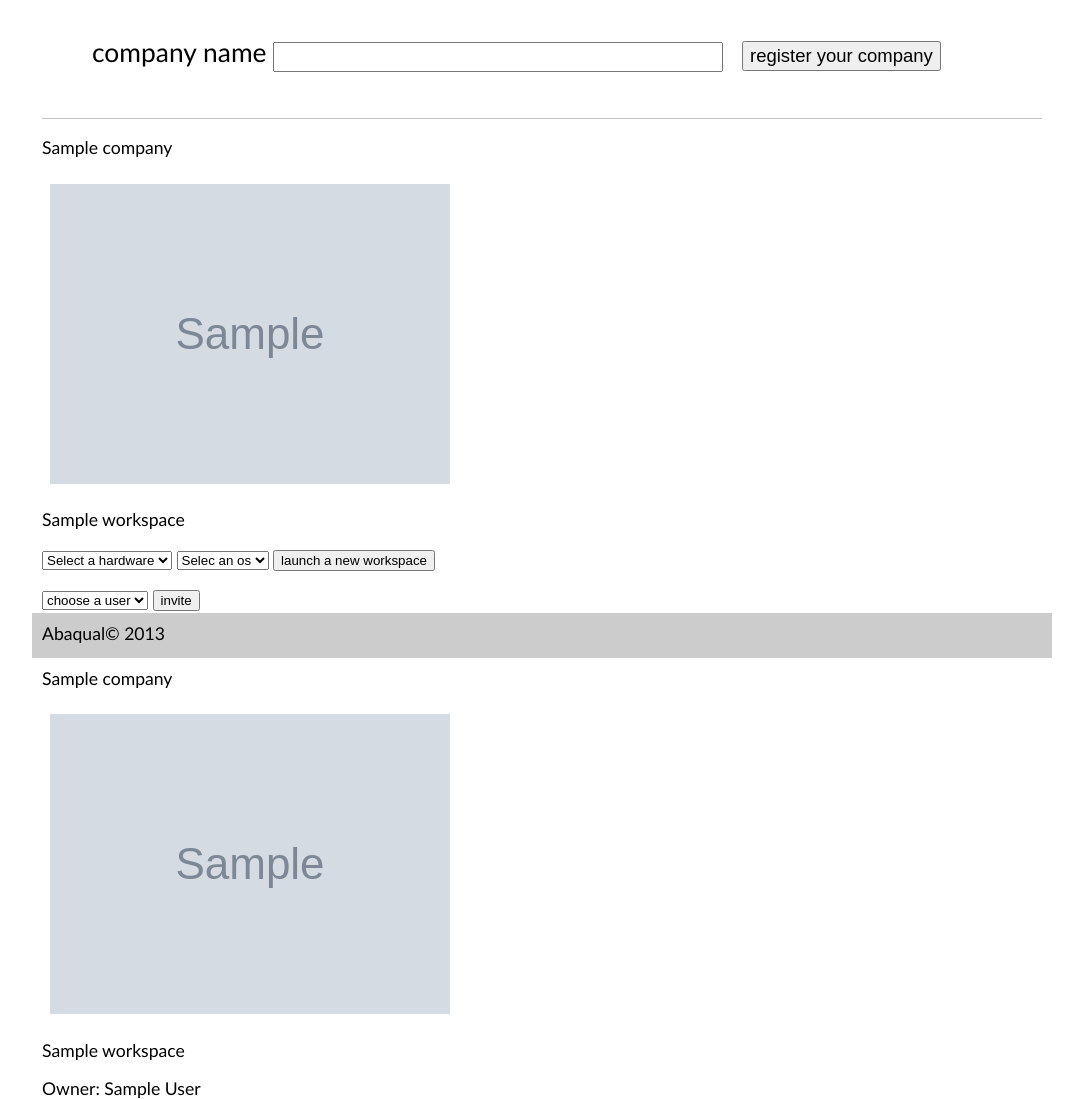
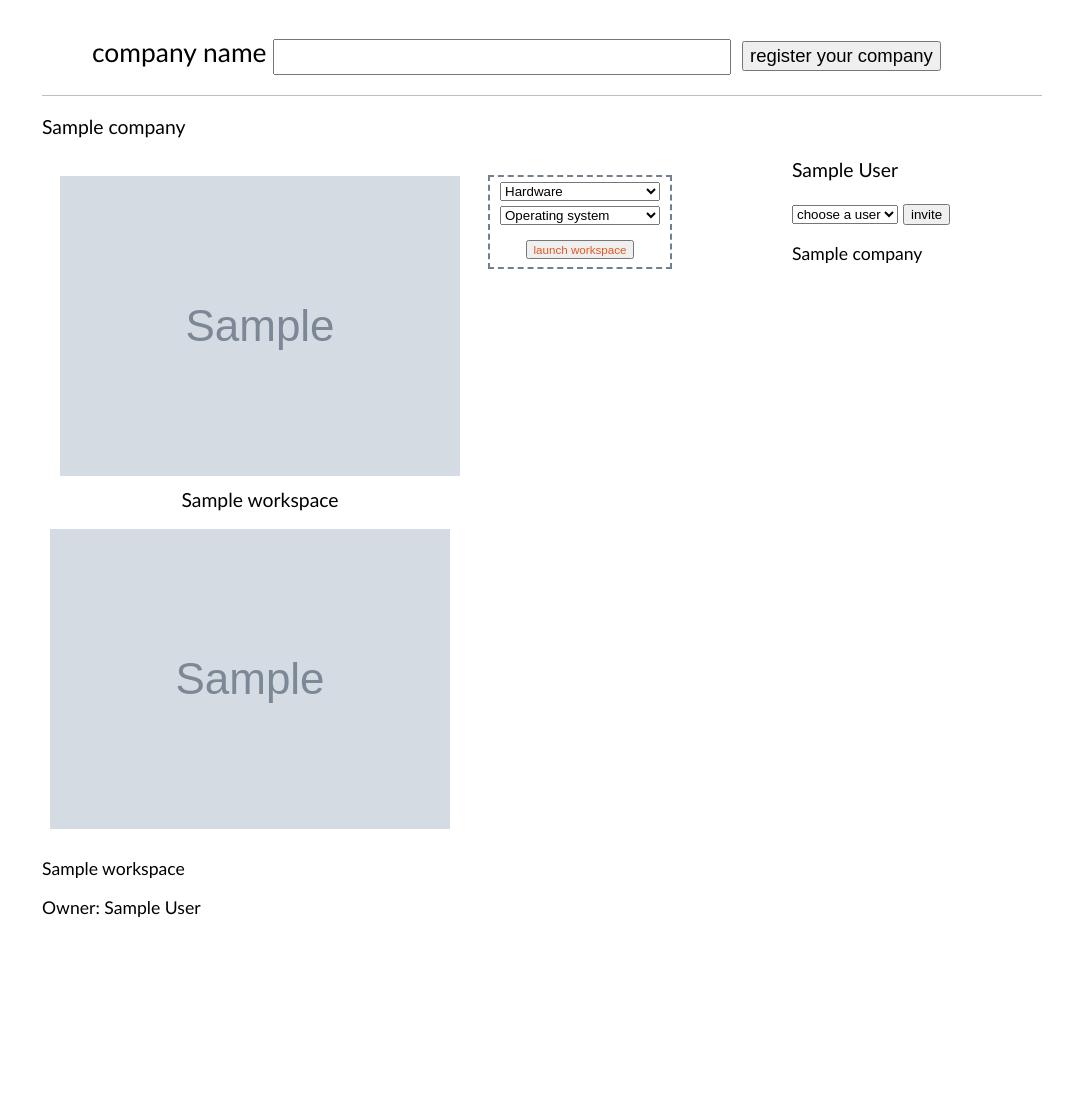
Before and after one commit to shoeybi/abq_web, a Django app: page /profile/ in a window 1280 px wide. Shown: the part 140-1239 px from the top of the page, without its empty margins (98-1181 px from the left). After the commit the page ends 1057 px from the top, so only its background shows below. Run offline with Django 3.2, Linux system fonts and the light colour scheme; a user stored in the database is signed in; tables that the repository leaves empty hold one stand-in row (values such as "Sample post"); grey boxes marked "Sample" are stand-in pictures; parts of the project's set-up code (start-up, migrations or seed data) failed here and were passed over.

Commit message:
working on profile

```diff
--- a/awd/abq/forms.py
+++ b/awd/abq/forms.py
@@ -71,10 +71,10 @@
     # show hardware option and resubmit the form as soon as it is changed
     hardware = forms.ModelChoiceField(queryset=Hardware.objects.all(),
                                       widget=forms.Select(attrs={"onChange":'submit()'}),
-                                      empty_label='Select a hardware')
+                                      empty_label='Hardware')
     # by default, don't show any os until we know thw hardware
     os       = forms.ModelChoiceField(queryset=OS.objects.none(),
-                                      empty_label="Selec an os", required=False)
+                                      empty_label="Operating system", required=False)
 
     # because os is to optional but is needed to form a workspace
     # we define a special method that checks if the os is valid otherwise
--- a/awd/static/css/awd.css
+++ b/awd/static/css/awd.css
@@ -192,3 +192,52 @@
 		    display: table-cell;
 
 }
+
+#company {
+	 font-size: 1.1em;
+}
+
+#company #left {
+	 width: 750px;
+	 float: left;
+	 clear: both;
+}
+
+#company #left #workspace {
+	 clear: right;
+	 float: left;
+}
+
+#company #left #workspace figure {
+       margin: 10px;
+       display: table;
+       text-align: center;
+       padding: 0px;
+}
+
+#company #left #workspace_launch{
+	 margin-top: 17px;
+	 width: 180px;
+	 border:2px dashed #708090;
+	 float: left;
+	 text-align: center;
+	 height: 90px;
+	 margin-left: 10px;
+}
+
+
+#company #left #workspace_launch select{
+	 width: 160px;
+}
+
+#company #left #workspace_launch input{
+	 color: #E25822;
+	 text-decoration:  none;
+	 display: inline-block;
+	 margin-top: 15px;
+	 font-size: 0.6em;
+}
+
+#company #left #workspace_launch .error {
+	 margin-top: 10px;
+}
--- a/awd/templates/base.html
+++ b/awd/templates/base.html
@@ -1,3 +1,4 @@
+<!DOCTYPE html>
 <html>
 
 
@@ -36,10 +37,11 @@
       {% endblock %}
     </div>
 
+    <!--
     <div id="footer">
       Abaqual© 2013
     </div>
-
+    -->
   </body>
 
 
--- a/awd/templates/profile.html
+++ b/awd/templates/profile.html
@@ -30,28 +30,54 @@
 
 {% for company in company_dic.values %}
 
+<div id="company">
+
+  <div id="name">
     <p> {{ company.company }} </p>
+  </div>
+
+  <div id="left">
 
     <div id="workspaces">
       {% for workspace in company.workspaces %}
       <div id="workspace">
-    <a href="url"> <img src="{{workspace.image.url }}" /> </a>
-    <p> {{workspace.name}} </p>
+	<figure>
+	  <a href="url" alt="{{workspace.name}}">
+	    <img src="{{workspace.image.url }}" alt="">
+	  </a>
+	  <figcaption>{{workspace.name}}</figcaption>
+	</figure>
       </div>
+
       {% endfor %}
     </div>
 
-
     <div id="workspace_launch" >
-  <p> {{company.workspace_launch_form.errors.as_text}}</p>
       <form method="post">
 	{% csrf_token %}
 	{{company.workspace_launch_form.company_name}}
 	{{company.workspace_launch_form.hardware}}
 	{{company.workspace_launch_form.os}}
-    {{company.workspace_launch_form.image}}
-    <input type="submit" name="workspace_launch" value="launch a new workspace" />
+	<input type="submit" name="workspace_launch" value="launch workspace" />
       </form>
+      <p class="error"> {{company.workspace_launch_form.errors.as_text}}</p>
+    </div>
+
+  </div>
+
+  <div id="right">
+
+    <div id="employees">
+      {% for employee in company.employees_accepted %}
+      <div id="employee_accepted">
+	<p> {{employee.user.first_name}} {{employee.user.last_name}}</p>
+      </div>
+      {% endfor %}
+      {% for employee in company.employees_pending %}
+      <div id="employee_pending">
+	<p> {{employee.user.first_name}} {{employee.user.last_name}} (pending)</p>
+      </div>
+      {% endfor %}
     </div>
 
     <div id="add_employee" >
@@ -64,18 +90,8 @@
       </form>
     </div>
 
+  </div>
 
-<div id="employees">
-  {% for employee in company.employees_accepted %}
-  <div id="employee_accepted">
-    <p> {{employee.user.first_name}} {{employee.user.last_name}}</p>
-  </div>
-  {% endfor %}
-  {% for employee in company.employees_pending %}
-  <div id="employee_pending">
-    <p> {{employee.user.first_name}} {{employee.user.last_name}} (pending)</p>
-  </div>
-  {% endfor %}
 </div>
 
 {% endfor %}
--- a/demo/templates/home.html
+++ b/demo/templates/home.html
@@ -1,4 +1,4 @@
-{% extends 'base.html' %}
+b{% extends 'base.html' %}
 
 {% block extrahead %}
    <title> Home </title>
```
Lines whose indentation alone changed are shown as unchanged.
